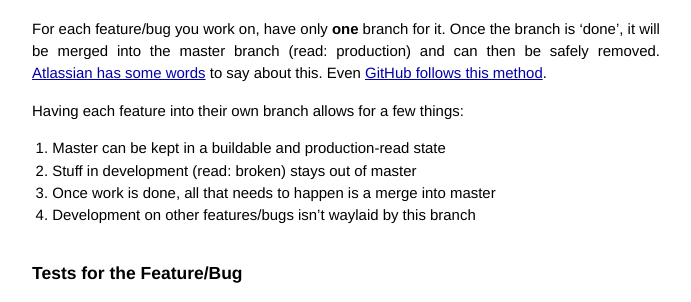
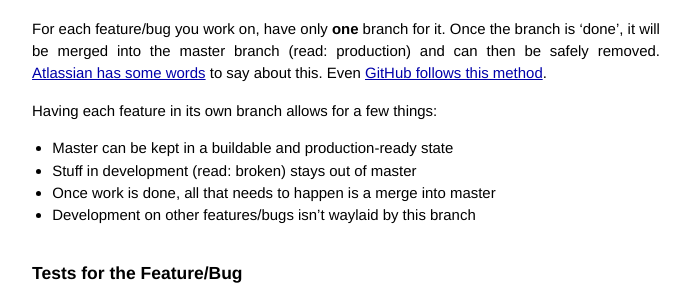
Before and after one commit to Nitrodist/markcampbell.me, a Jekyll site: the page built from _posts/2013-06-29-ideal-web-application-development-cycle.markdown, in a window 1280 px wide and 900 px high, scrolled down 1557 px. Shown: the part 158-460 px from the top of the window, without its empty margins (294-985 px from the left). Built offline with Jekyll 4.4.1, drawn with Linux system fonts in a browser that asks for light colours.

Commit message:
Fixes for 'development cycle' post

```diff
--- a/_posts/2013-06-29-ideal-web-application-development-cycle.markdown
+++ b/_posts/2013-06-29-ideal-web-application-development-cycle.markdown
@@ -50,12 +50,12 @@ There are tons of others out there, but I've found JIRA to be the go-to replacem
 
 For each feature/bug you work on, have only **one** branch for it. Once the branch is 'done', it will be merged into the master branch (read: production) and can then be safely removed. [Atlassian has some words](http://www.atlassian.com/git/workflows#!workflow-feature-branch) to say about this. Even [GitHub follows this method](http://scottchacon.com/2011/08/31/github-flow.html).
 
-Having each feature into their own branch allows for a few things:
+Having each feature in its own branch allows for a few things:
 
-1. Master can be kept in a buildable and production-read state
-2. Stuff in development (read: broken) stays out of master
-3. Once work is done, all that needs to happen  is a merge into master
-4. Development on other features/bugs isn't waylaid by this branch
+* Master can be kept in a buildable and production-ready state
+* Stuff in development (read: broken) stays out of master
+* Once work is done, all that needs to happen  is a merge into master
+* Development on other features/bugs isn't waylaid by this branch
 
 ### Tests for the Feature/Bug
 
```
